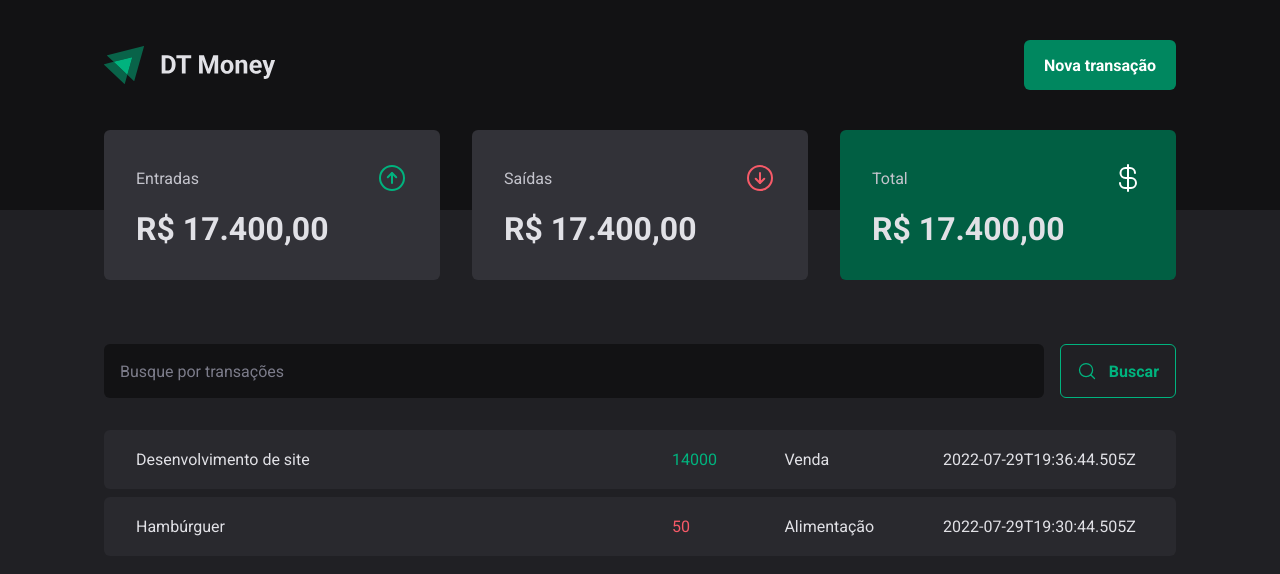
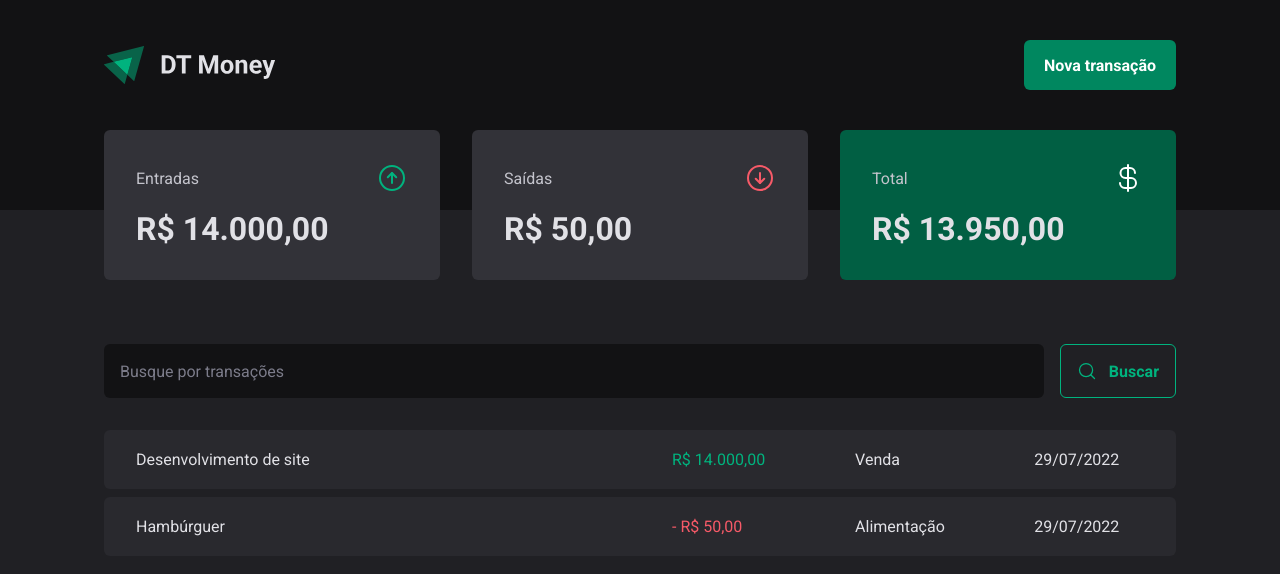
Before and after one commit to DevRafaelCena/dt-money-ignite, a React (Vite) app: page / in a window 1280 px wide. Shown: the top 574 px of the page. Built offline with nearby package versions, Linux system fonts and the light colour scheme; data requests are answered from the project's data file.

Commit message:
formmater fields

```diff
--- a/src/components/Summary/index.tsx
+++ b/src/components/Summary/index.tsx
@@ -1,12 +1,31 @@
 import { ArrowCircleDown, ArrowCircleUp, CurrencyDollar } from "phosphor-react";
 import { useContext } from "react";
 import { TransactionsContext } from "../../contexts/TransactionsContext";
+import { priceFormatter } from '../../utils/formatter';
 import { SummaryCard, SummaryContainer } from "./styles";
 
 export function Summary() {
   const { transactions } = useContext(TransactionsContext)
 
-  console.log(transactions)
+  const summary = transactions.reduce(
+    (acc, transaction) => {
+      if (transaction.type === 'income') {
+        acc.income += transaction.price;
+        acc.total += transaction.price;
+      } else {
+        acc.outcome += transaction.price;
+        acc.total -= transaction.price;
+      }
+
+      return acc;
+    },
+    {
+      income: 0,
+      outcome: 0,
+      total: 0,
+    },
+  );
+
   return (
     <SummaryContainer>
       <SummaryCard>
@@ -15,7 +34,7 @@
           <ArrowCircleUp size={32} color="#00b37e" />
         </header>
 
-        <strong>R$ 17.400,00</strong>
+        <strong>{priceFormatter.format(summary.income)}</strong>
       </SummaryCard>
 
       <SummaryCard>
@@ -24,7 +43,7 @@
           <ArrowCircleDown size={32} color="#f75a68" />
         </header>
 
-        <strong>R$ 17.400,00</strong>
+        <strong>{priceFormatter.format(summary.outcome)}</strong>
       </SummaryCard>
 
       <SummaryCard variant="green">
@@ -33,7 +52,7 @@
           <CurrencyDollar size={32} color="#fff" />
         </header>
 
-        <strong>R$ 17.400,00</strong>
+        <strong>{priceFormatter.format(summary.total)}</strong>
       </SummaryCard>
     </SummaryContainer>
   );
--- a/src/pages/Transactions/index.tsx
+++ b/src/pages/Transactions/index.tsx
@@ -3,7 +3,7 @@
 import { PriceHighlight, TransactionsContainer, TransactionsTable } from "./styles";
 import { SearchForm } from "./components/SearchForm";
 import { useContext } from "react";
-
+import { dateFormatter, priceFormatter } from "../../utils/formatter";
 import { TransactionsContext } from "../../contexts/TransactionsContext";
 
 interface Transaction {
@@ -34,11 +34,12 @@
                   <td width="50%">{transaction.description}</td>
                   <td>
                     <PriceHighlight variant={transaction.type}>
-                      {transaction.price}
+                      {transaction.type === 'outcome' && '- '}
+                      {priceFormatter.format(transaction.price)}
                     </PriceHighlight>
                   </td>
                   <td>{transaction.category}</td>
-                  <td>{transaction.createdAt}</td>
+                  <td>{dateFormatter.format(new Date(transaction.createdAt))}</td>
                 </tr>
               )
             })}
--- /dev/null
+++ b/src/utils/formatter.ts
@@ -0,0 +1,6 @@
+export const dateFormatter = new Intl.DateTimeFormat('pt-BR');
+
+export const priceFormatter = new Intl.NumberFormat('pt-BR', {
+  style: 'currency',
+  currency: 'BRL',
+});
```
